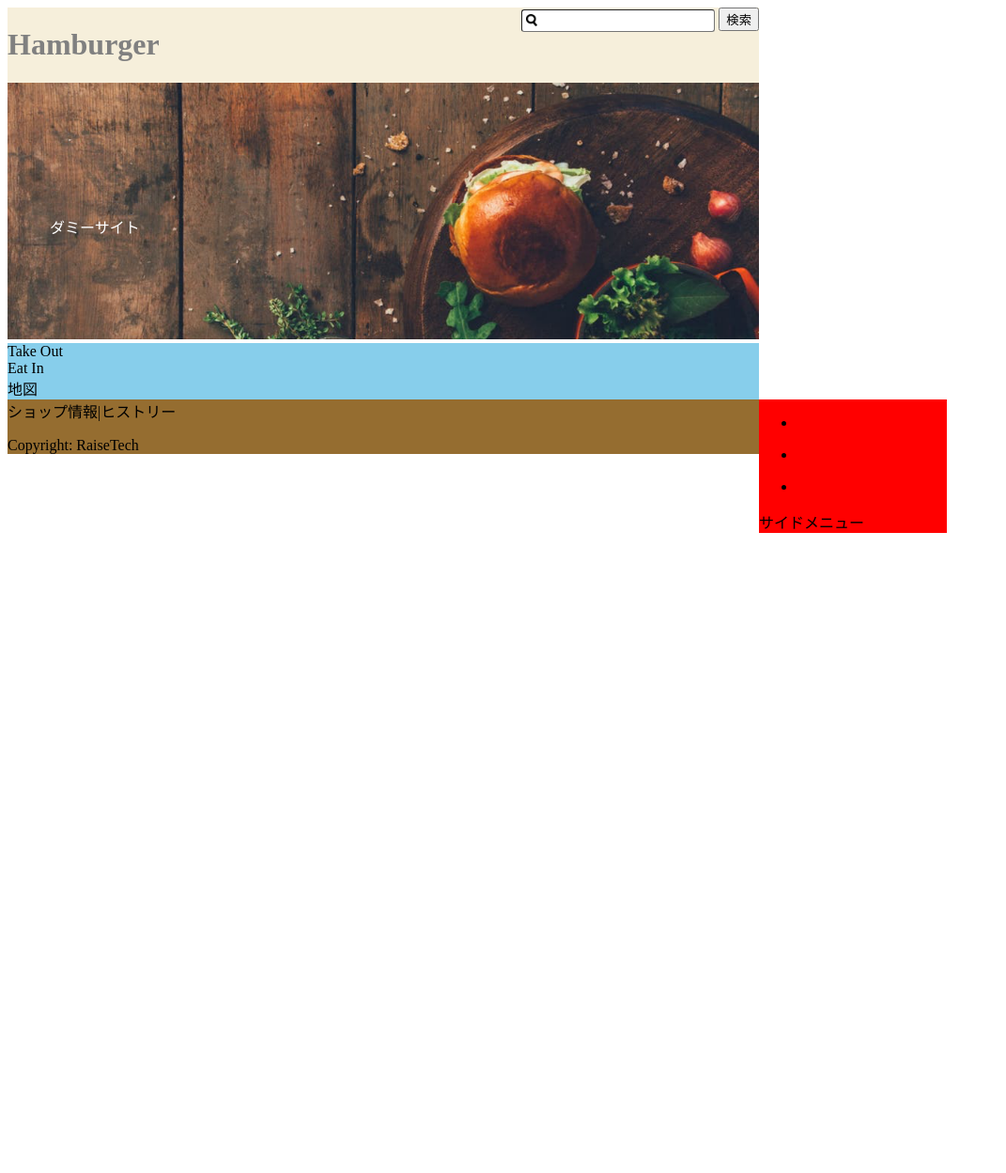
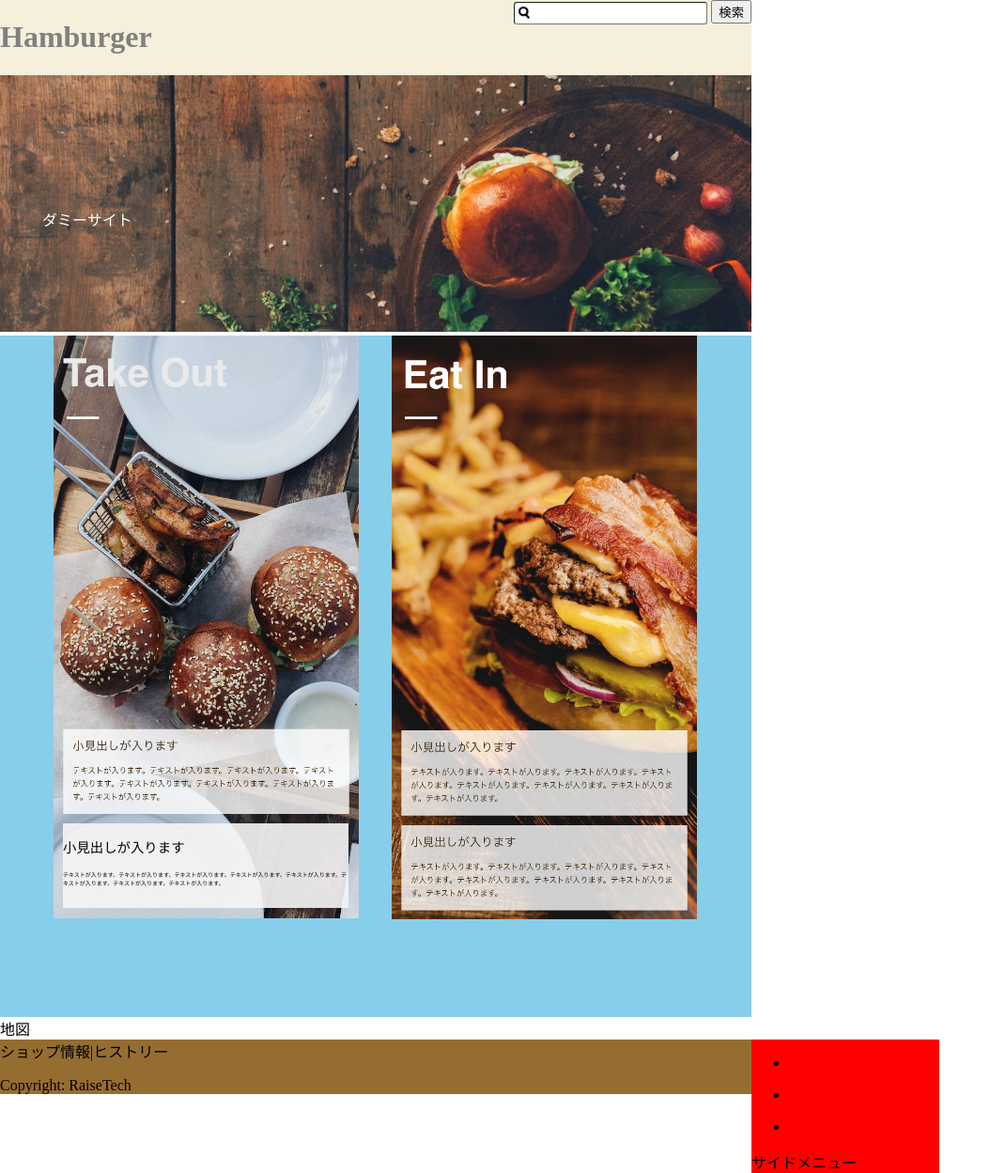
Before and after one commit to nagatarock/raisetech-hamburger, a PHP site: page / in a window 1280 px wide. Shown: the whole page at 94% size, without its empty margins (0-1071 px from the left). Before the commit the page ends 567 px from the top, so only its background shows below. Run offline with PHP 8.4, Linux system fonts and the light colour scheme.

Commit message:
.container部分の調整

```diff
--- a/css/style.css
+++ b/css/style.css
@@ -1,5 +1,6 @@
 body {
   max-width: 1000px;
+  margin: 0;
 }
 
 header {
@@ -45,7 +46,66 @@ header .search {
 
 .container {
   width: 80%;
+  height: 725px;
   background-color: skyblue;
+  display: -webkit-box;
+  display: -ms-flexbox;
+  display: flex;
+  -webkit-box-pack: justify;
+      -ms-flex-pack: justify;
+          justify-content: space-between;
+}
+
+.container h2 {
+  font-size: 33px;
+  color: white;
+  padding-left: 14px;
+  padding-top: 20px;
+}
+
+.container .c_left {
+  background-image: url(/img/take_out.png);
+  width: 325px;
+  height: 620px;
+  background-size: cover;
+  -webkit-box-pack: left;
+      -ms-flex-pack: left;
+          justify-content: left;
+  margin-left: 57px;
+  position: relative;
+}
+
+.container .c_left .c_left_box {
+  width: 304px;
+  height: 90px;
+  border-style: none;
+  border-width: medium;
+  background-color: rgba(247, 245, 245, 0.9);
+  position: absolute;
+  top: 519px;
+  left: 10px;
+  right: 10px;
+  bottom: 10px;
+}
+
+.container .c_left .c_left_box h3 {
+  font-size: 90%;
+  font-weight: 100;
+}
+
+.container .c_left .c_left_box p {
+  font-size: 10%;
+}
+
+.container .c_right {
+  background-image: url(/img/eat_in.png);
+  width: 325px;
+  height: 621px;
+  background-size: cover;
+  -webkit-box-pack: right;
+      -ms-flex-pack: right;
+          justify-content: right;
+  margin-right: 58px;
 }
 
 .sidebar {
--- a/css/style.scss
+++ b/css/style.scss
@@ -1,6 +1,7 @@
 @charset "UTF-8";
 body{
     max-width: 1000px;
+    margin: 0;
 }
 header{
     width: 80%;
@@ -36,7 +37,52 @@ header{
 }
 .container{
     width: 80%;
+    height: 725px;
     background-color: skyblue;
+    display: flex;
+    justify-content: space-between;
+    h2{
+        font-size: 33px;
+        color: white;
+        padding-left: 14px;
+        padding-top: 20px;
+    }
+    .c_left{
+        background-image: url(/img/take_out.png);
+        width: 325px;
+        height: 620px;
+        background-size: cover;
+        justify-content: left;
+        margin-left: 57px;
+        position: relative;
+        .c_left_box{
+            width: 304px;
+            height: 90px;
+            border-style: none;
+            border-width: medium;
+            background-color: rgba(247, 245, 245,0.9);
+            position: absolute;
+            top: 519px;
+            left: 10px;
+            right: 10px;
+            bottom: 10px;
+            h3{
+                font-size: 90%;
+                font-weight: 100;
+            }
+            p{
+                font-size: 10%;
+            }
+        }
+    }
+    .c_right{
+        background-image: url(/img/eat_in.png);
+        width: 325px;
+        height: 621px;
+        background-size: cover;
+        justify-content: right;
+        margin-right: 58px;
+    }
 }
 .sidebar{
     float: right;
--- a/index.html
+++ b/index.html
@@ -30,15 +30,19 @@
             <!-- コンテンツ -->
     <div class="container">
         <section class="c_left">
-            Take Out
+            <h2>＿</h2>
+            <div class="c_left_box">
+                <h3>小見出しが入ります</h3>
+                <p>テキストが入ります。テキストが入ります。テキストが入ります。テキストが入ります。テキストが入ります。テキストが入ります。テキストが入ります。テキストが入ります。</p>
+            </div>
         </section>
         <section class="c_right">
-            Eat In
+            <h2>＿</h2>
         </section>
+        </div>
         <section class="map">
             地図
         </section>
-    </div>
     <!-- サイドバー -->
     <section class="sidebar">
         <ul>
```
Also changed, not shown: 1 other file.
